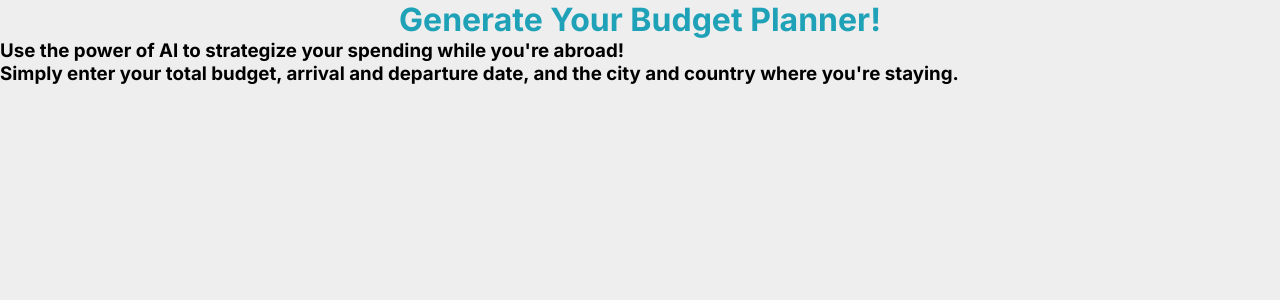
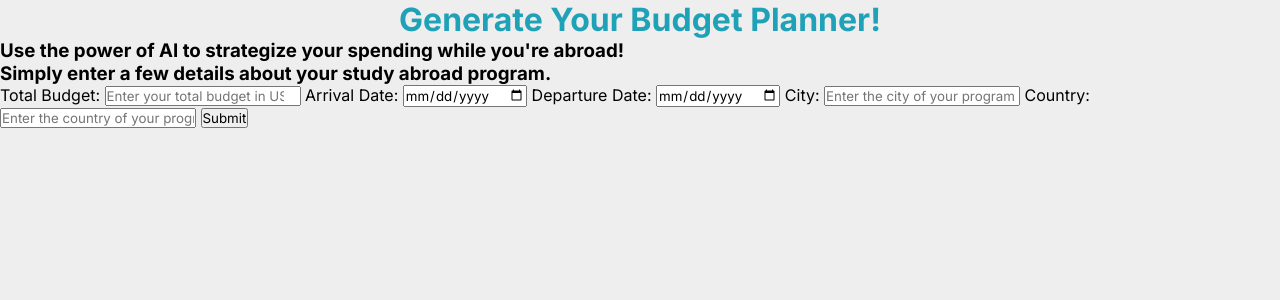
Before and after one commit to chelsnn/Budget-App, a Flask app: page /budget in a window 1280 px wide. Shown: the part 100-400 px from the top of the page. Run offline with Flask 3, Linux system fonts and the light colour scheme.

Commit message:
Create form to collect user input for budget generation

```diff
--- a/app.py
+++ b/app.py
@@ -1,6 +1,13 @@
+import sqlite3
 from flask import Flask, render_template
 
 app = Flask(__name__)
+
+# create connection to sqlite database
+def get_db_connection():
+    conn = sqlite3.connect('database.db')
+    conn.row_factory = sqlite3.Row
+    return conn
 
 @app.route('/')
 def home():
@@ -18,5 +25,27 @@ def homepage():
 def budget():
     return render_template('budget.html')
 
+# route to handle form submission
+@app.route('/submit', methods=['POST'])
+def submit_program_details():
+    if request.method == 'POST':
+        # obtain user input from form
+        budget = request.form['budget']
+        arrival_date = request.form['arrival_date']
+        departure_date = request.form['departure_date']
+        city = request.form['city']
+        country = request.form['country']
+
+        # insert data into sqlite
+        conn = get_db_connection()
+        conn.execute(
+            (budget, arrival_date, departure_date, city, country)
+        )
+        conn.commit()
+        conn.close()
+
+        return redirect(url_for('advice'))
+
+
 if __name__ == '__main__':
     app.run(debug=True)
--- /dev/null
+++ b/templates/advice.html
@@ -0,0 +1,6 @@
+<html>
+<head><title>StudentSpender</title></head>
+<body>
+    <h1>This page will display your personalized spending planner, generated using the power of AI!</h1>
+</body>
+</html>
--- a/templates/budget.html
+++ b/templates/budget.html
@@ -2,13 +2,42 @@
 
 <head>
     <title>StudentSpender</title>
+    <link rel="stylesheet" href="{{ url_for('static', filename='homepage.css') }}">
 </head>
 
 <body>
+    <!-- include navigation bar -->
     {% include 'navbar.html' %}
+
+    <!-- display text describing webpage purpose -->
     <h1>Generate Your Budget Planner!</h1>
     <h3>Use the power of AI to strategize your spending while you're abroad!</h3>
-    <h3>Simply enter your total budget, arrival and departure date, and the city and country where you're staying.</h3>
-</body>
+    <h3>Simply enter a few details about your study abroad program.</h3>
+
+    <form action="/submit_program_details" method="POST">
+        <!-- total budget input-->
+         <label for="budget">Total Budget:</label>
+         <input type="number" id="budget" name="budget" placeholder="Enter your total budget in USD" required>
+
+        <!-- arrival date input -->
+         <label for="arrival_date">Arrival Date:</label>
+         <input type="date" id="arrival_date" name="arrival_date" required>
+
+        <!-- departure date input -->
+        <label for="departure_date">Departure Date:</label>
+        <input type="date" id="departure_date" name="departure_date" required>
+
+        <!-- city input -->
+        <label for="city">City:</label>
+        <input type="text" id="city" name="city" placeholder="Enter the city of your program" required>
+
+        <!-- country input -->
+        <label for="country">Country:</label>
+        <input type="text" id="country" name="country" placeholder="Enter the country of your program" required>
+
+
+        <!-- submit button -->
+         <button type="submit">Submit</button>
+    </form>
 
 </html>
```
